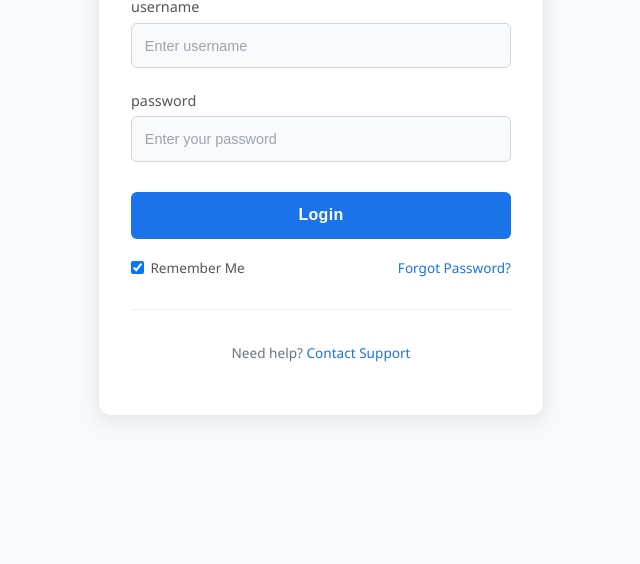
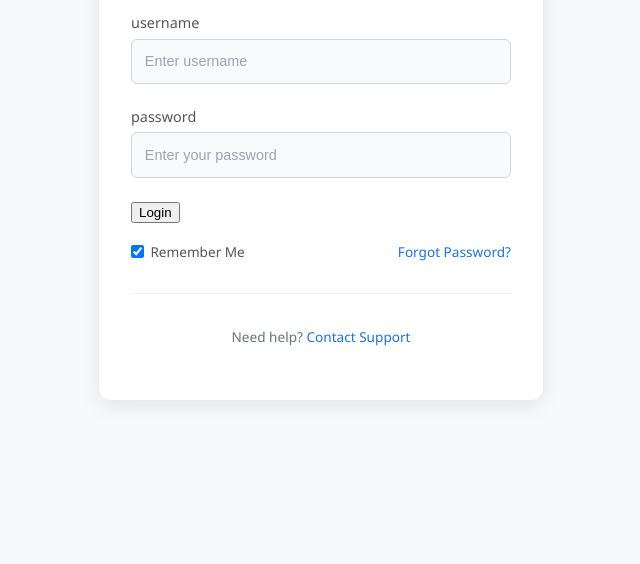
Before and after one commit to barakafrancis/MwikipsvApp, a website: page public/index.html in a window 1280 px wide. Shown: the part 268-832 px from the top of the page, without its empty margins (319-959 px from the left). Drawn offline with Linux system fonts and the light colour scheme.

Commit message:
Update index.html

```diff
--- a/public/index.html
+++ b/public/index.html
@@ -10,7 +10,7 @@
     <div class="container">
         <h1>EzzyBooks</h1>
 
-        <div class="login-form">
+        <div class="loginForm">
             <div class="form-group">
                 <label for="username">username</label>
                 <input type="text" id="username" name="username" placeholder="Enter username">
@@ -18,10 +18,10 @@
 
             <div class="form-group">
                 <label for="password">Password</label>
-                <input type="password" id="password" name="password" placeholder="Enter your password">
+                <input type="password" id="pin" name="pin" placeholder="Enter your password">
             </div>
 
-            <button class="login-btn" type="button">Login</button>
+            <button class="submit" type="button">Login</button>
 
             <div class="form-options">
                 <label class="remember-me">
```
